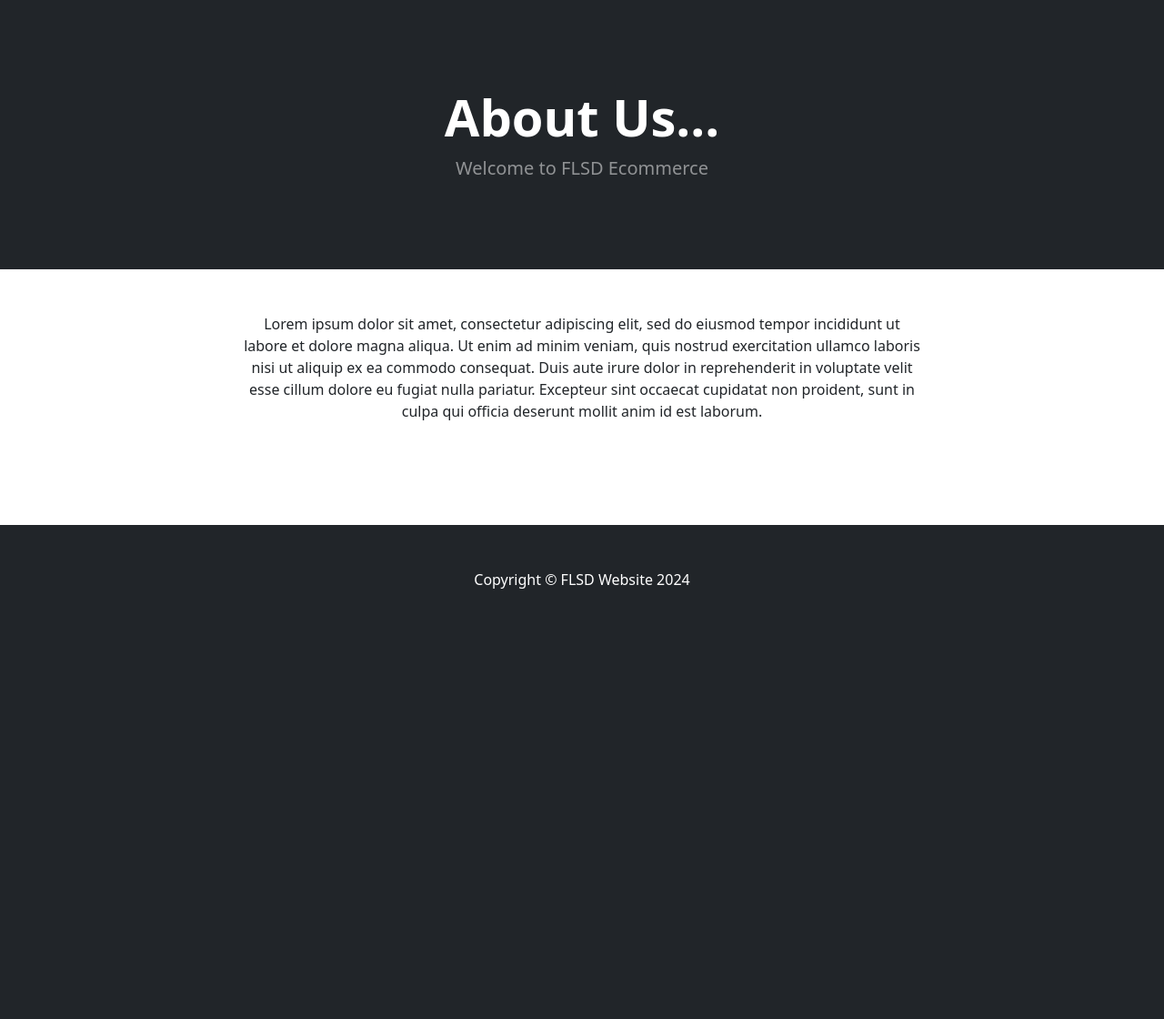
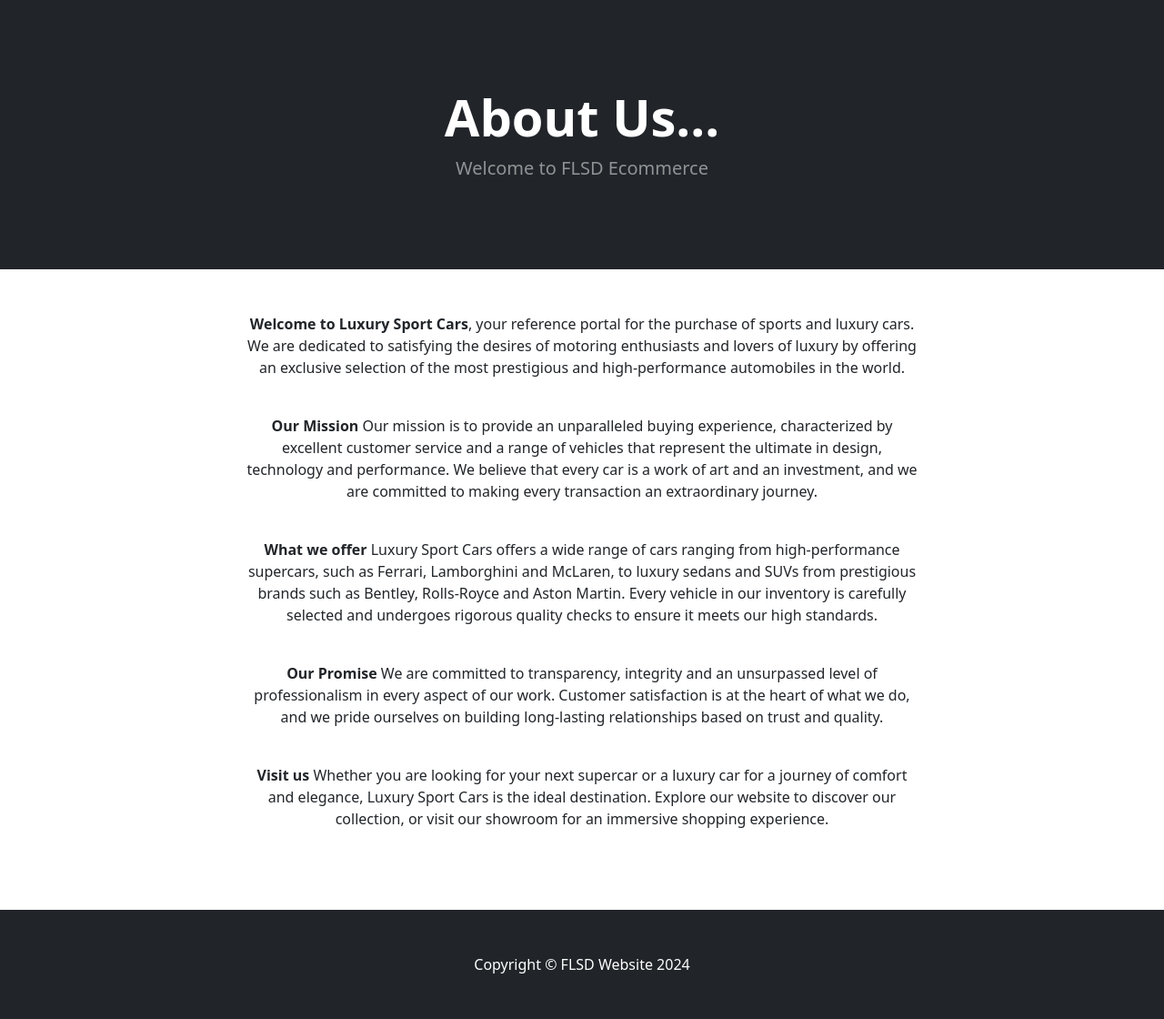
Before and after one commit to OstapFedchuk/E-CommerceCars, a Django app: page /about/ in a window 1280 px wide. Shown: the part 103-1223 px from the top of the page at 91% size. Before the commit the page ends 750 px from the top, so only its background shows below. Run offline with Django 5.2, Linux system fonts and the light colour scheme; some libraries are stand-ins or nearby versions.

Commit message:
About us modified

```diff
--- a/payment/templates/payment/checkout.html
+++ b/payment/templates/payment/checkout.html
@@ -30,7 +30,7 @@
 
                                 <small>Quantity:
                                 {% for key, value in quantities.items %}
-                                    {% if key == product.id|slugify %}
+                                    {% if key == product.id|slugify %}.
                                         {{ value }}
                                     {% endif %}</small>
                                 {% endfor %}
--- a/store/templates/about.html
+++ b/store/templates/about.html
@@ -18,12 +18,36 @@
             <center>
                 <div class="col-8">
                     <p class="justify">
-                    Lorem ipsum dolor sit amet, consectetur adipiscing elit, sed do eiusmod tempor incididunt ut labore et
-                    dolore magna aliqua. Ut enim ad minim veniam, quis nostrud exercitation ullamco laboris nisi ut aliquip
-                    ex ea commodo consequat. Duis aute irure dolor in reprehenderit in voluptate velit esse cillum dolore eu
-                    fugiat nulla pariatur. Excepteur sint occaecat cupidatat non proident, sunt in culpa qui officia deserunt
-                    mollit anim id est laborum.
-                </p>
+                    <b>Welcome to Luxury Sport Cars</b>, your reference portal for the purchase of sports and luxury cars. We are dedicated to satisfying the desires of motoring enthusiasts and lovers of luxury by offering an exclusive selection of the most prestigious and high-performance automobiles in the world.
+                    </p>
+                <br>
+                </div>
+                <div class="col-8">
+                    <p class="justify">
+                        <b>Our Mission</b>
+                        Our mission is to provide an unparalleled buying experience, characterized by excellent customer service and a range of vehicles that represent the ultimate in design, technology and performance. We believe that every car is a work of art and an investment, and we are committed to making every transaction an extraordinary journey.
+                    </p>
+                <br>
+                </div>
+                <div class="col-8">
+                    <p class="justify">
+                        <b>What we offer</b>
+                        Luxury Sport Cars offers a wide range of cars ranging from high-performance supercars, such as Ferrari, Lamborghini and McLaren, to luxury sedans and SUVs from prestigious brands such as Bentley, Rolls-Royce and Aston Martin. Every vehicle in our inventory is carefully selected and undergoes rigorous quality checks to ensure it meets our high standards.
+                    </p>
+                <br>
+                </div>
+                <div class="col-8">
+                    <p class="justify">
+                        <b>Our Promise</b>
+                        We are committed to transparency, integrity and an unsurpassed level of professionalism in every aspect of our work. Customer satisfaction is at the heart of what we do, and we pride ourselves on building long-lasting relationships based on trust and quality.
+                    </p>
+                <br>
+                </div>
+                <div class="col-8">
+                    <p class="justify">
+                        <b>Visit us</b>
+                        Whether you are looking for your next supercar or a luxury car for a journey of comfort and elegance, Luxury Sport Cars is the ideal destination. Explore our website to discover our collection, or visit our showroom for an immersive shopping experience.
+                    </p>
                 <br><br><br>
                 </div>
             </center>
```
Also changed, not shown: db.sqlite3.
